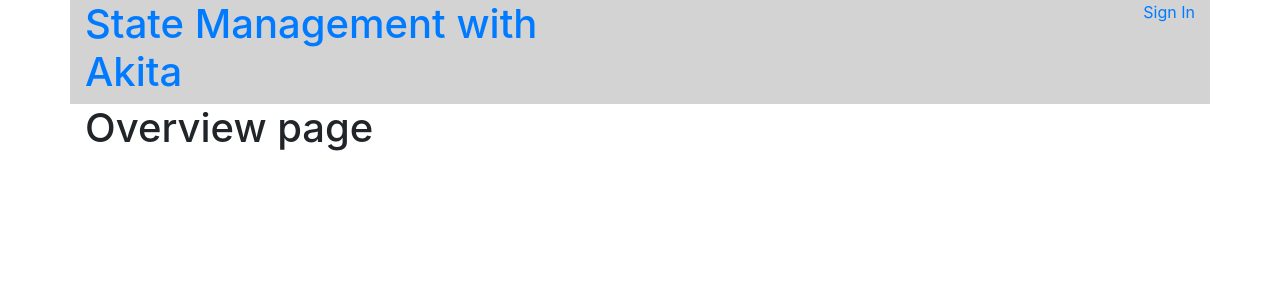
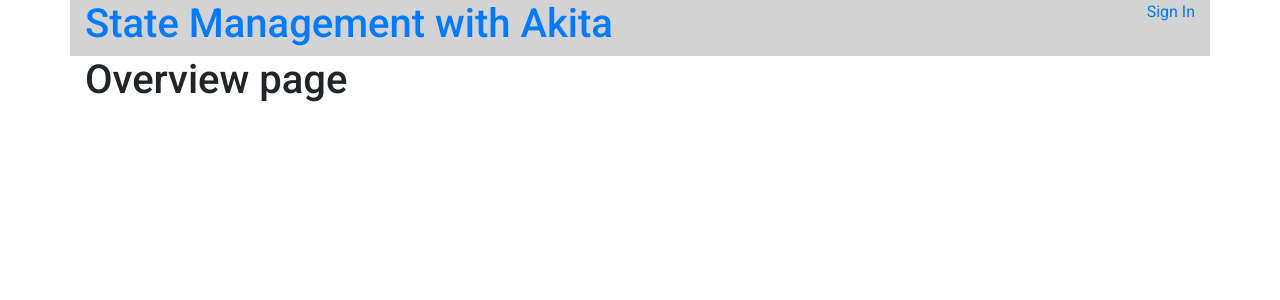
Before and after one commit to rdogmartin/AkitaDemo, an Angular app: page / in a window 1280 px wide. Shown: the top 300 px of the page. Built offline with nearby package versions, Linux system fonts and the light colour scheme.

Commit message:
Add Angular Material

```diff
--- a/angular.json
+++ b/angular.json
@@ -27,6 +27,7 @@
               "src/assets"
             ],
             "styles": [
+              "./node_modules/@angular/material/prebuilt-themes/purple-green.css",
               "src/styles.scss"
             ],
             "scripts": []
@@ -87,6 +88,7 @@
               "src/assets"
             ],
             "styles": [
+              "./node_modules/@angular/material/prebuilt-themes/purple-green.css",
               "src/styles.scss"
             ],
             "scripts": []
@@ -118,6 +120,7 @@
           }
         }
       }
-    }},
+    }
+  },
   "defaultProject": "AkitaDemo"
 }
--- a/package.json
+++ b/package.json
@@ -12,10 +12,12 @@
   "private": true,
   "dependencies": {
     "@angular/animations": "~8.2.14",
+    "@angular/cdk": "~8.2.3",
     "@angular/common": "~8.2.14",
     "@angular/compiler": "~8.2.14",
     "@angular/core": "~8.2.14",
     "@angular/forms": "~8.2.14",
+    "@angular/material": "^8.2.3",
     "@angular/platform-browser": "~8.2.14",
     "@angular/platform-browser-dynamic": "~8.2.14",
     "@angular/router": "~8.2.14",
--- a/src/app/app.module.ts
+++ b/src/app/app.module.ts
@@ -6,6 +6,7 @@
 import { SignInComponent } from './components/sign-in/sign-in.component';
 import { HeaderComponent } from './components/header/header.component';
 import { OverviewComponent } from './components/overview/overview.component';
+import { BrowserAnimationsModule } from '@angular/platform-browser/animations';
 
 @NgModule({
   declarations: [
@@ -16,7 +17,8 @@
   ],
   imports: [
     BrowserModule,
-    AppRoutingModule
+    AppRoutingModule,
+    BrowserAnimationsModule
   ],
   providers: [],
   bootstrap: [AppComponent]
--- a/src/index.html
+++ b/src/index.html
@@ -7,6 +7,8 @@
 
   <meta name="viewport" content="width=device-width, initial-scale=1, shrink-to-fit=no">
   <link rel="icon" type="image/x-icon" href="favicon.ico">
+  <link href="https://fonts.googleapis.com/css?family=Roboto:300,400,500&display=swap" rel="stylesheet">
+  <link href="https://fonts.googleapis.com/icon?family=Material+Icons" rel="stylesheet">
 </head>
 <body>
   <app-root></app-root>
--- a/src/styles.scss
+++ b/src/styles.scss
@@ -1,2 +1,5 @@
 /* You can add global styles to this file, and also import other style files */
 @import '../node_modules/bootstrap/scss/bootstrap';
+
+html, body { height: 100%; }
+body { margin: 0; font-family: Roboto, "Helvetica Neue", sans-serif; }
```
Also changed, not shown: 1 other file (tests, documents, lock files or other folders).
